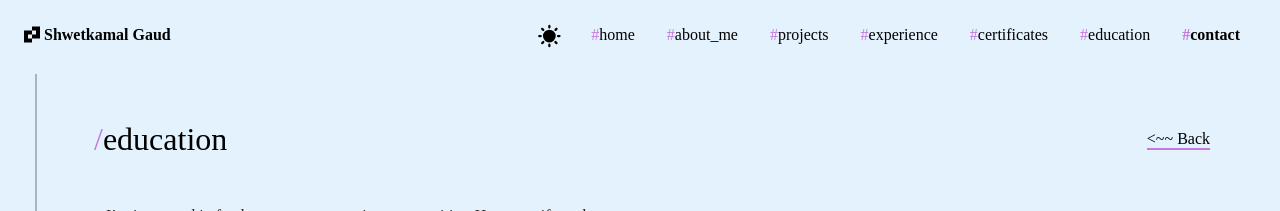
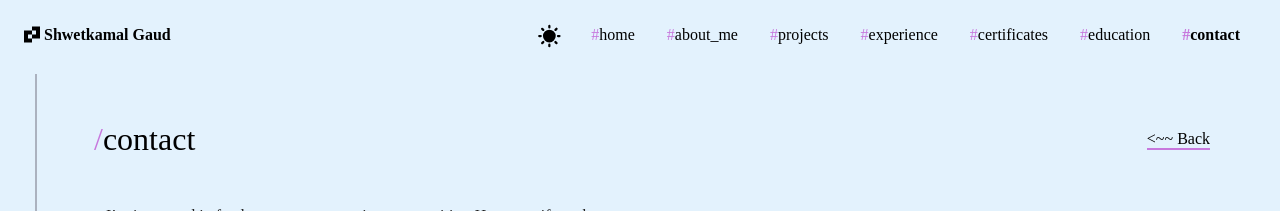
Before and after one commit to shwetkamal-gaud/portfolio, a Next.js app: page /contacts in a window 1280 px wide. Shown: the top 211 px of the page. Built offline with nearby package versions, Linux system fonts and the light colour scheme.

Commit message:
header name changed

```diff
--- a/src/pages/contacts/index.tsx
+++ b/src/pages/contacts/index.tsx
@@ -57,7 +57,7 @@ const ContactsPage = () => {
                             fontSize={32}
                         >
                             <span style={{ color: isDark ? textWhite : textDark }}>
-                                education
+                                contact
                             </span>
 
                         </Typography>
```
